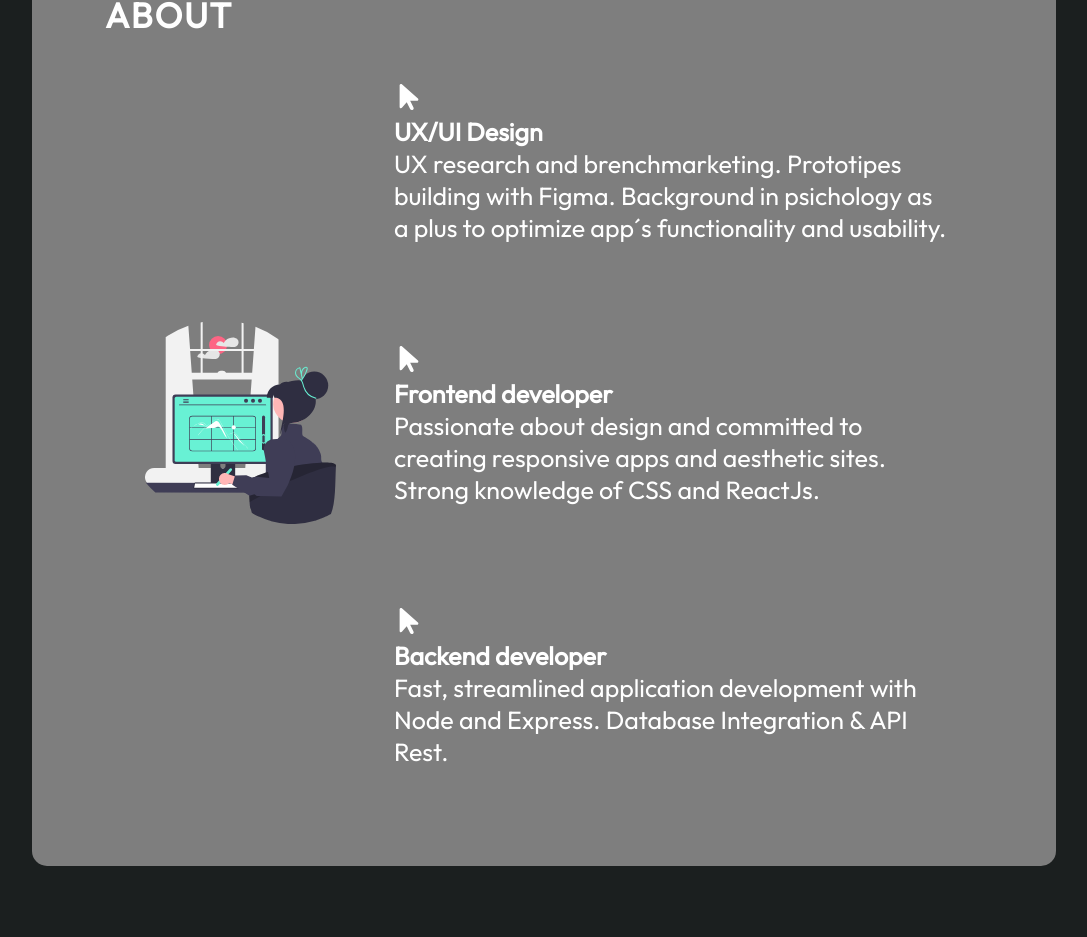
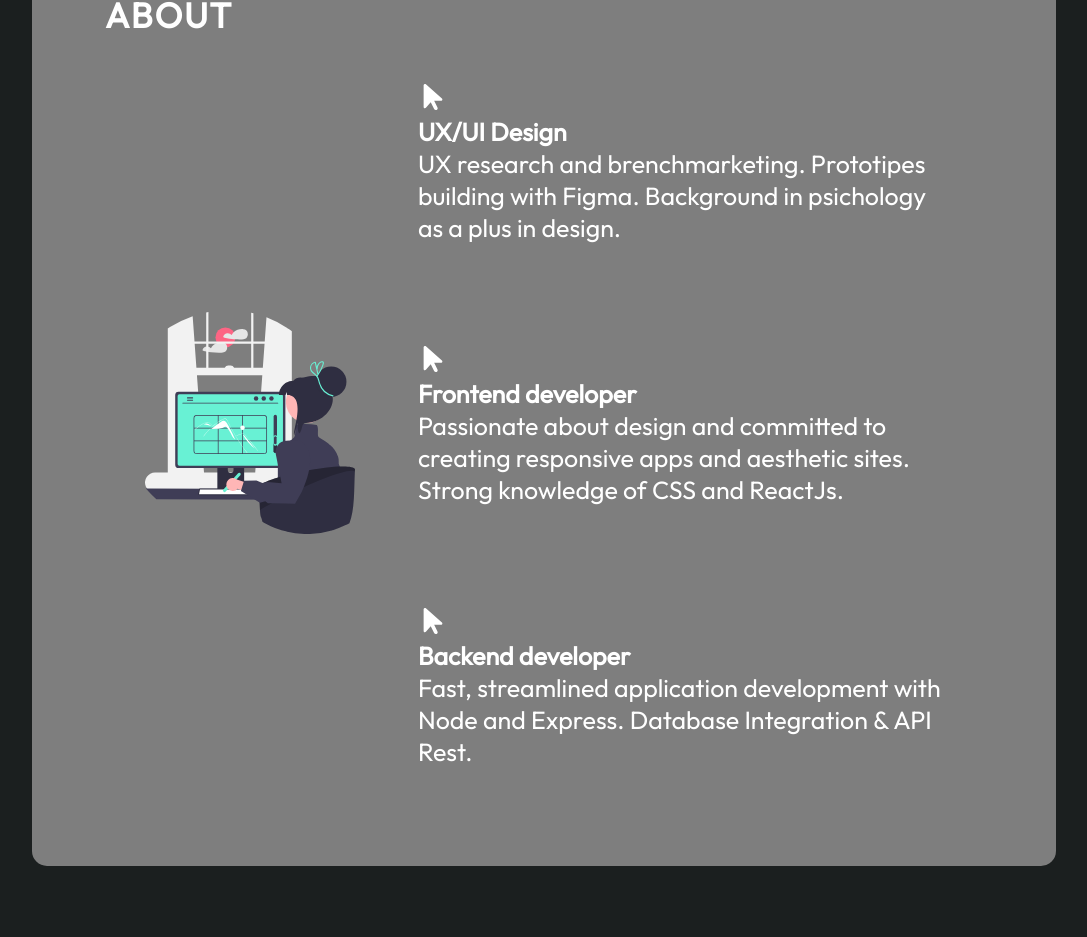
Before and after one commit to jessicalujanc/portfolio, a React (Vite) app: page / in a window 1280 px wide. Shown: the part 828-1765 px from the top of the page, without its empty margins (96-1183 px from the left). Built offline with nearby package versions, Linux system fonts and the light colour scheme.

Commit message:
Update About.jsx

```diff
--- a/src/components/About/About.jsx
+++ b/src/components/About/About.jsx
@@ -19,8 +19,7 @@
               <p>
                 UX research and brenchmarketing.
                 Prototipes building with Figma.
-                Background in psichology as a plus to optimize app´s functionality and
-                usability.
+                Background in psichology as a plus in design.
               </p>
             </div>
           </li>
```
